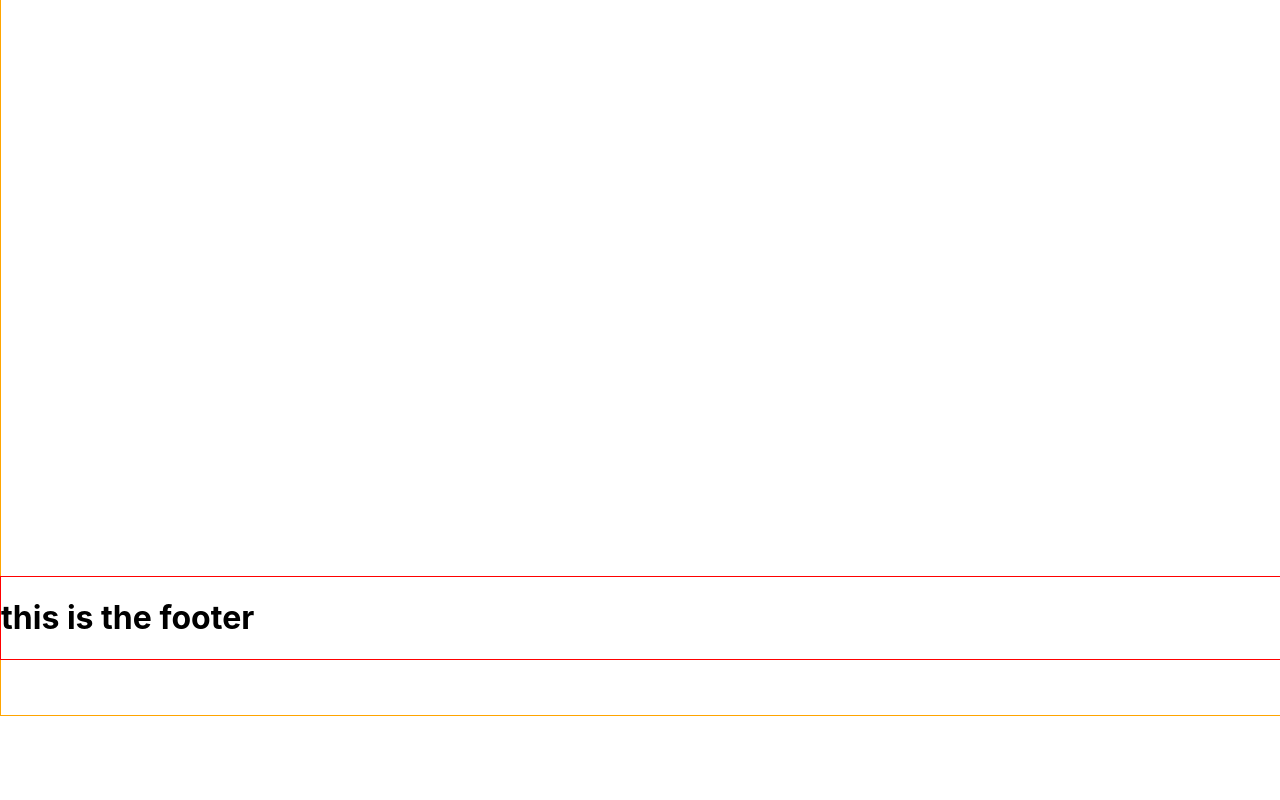
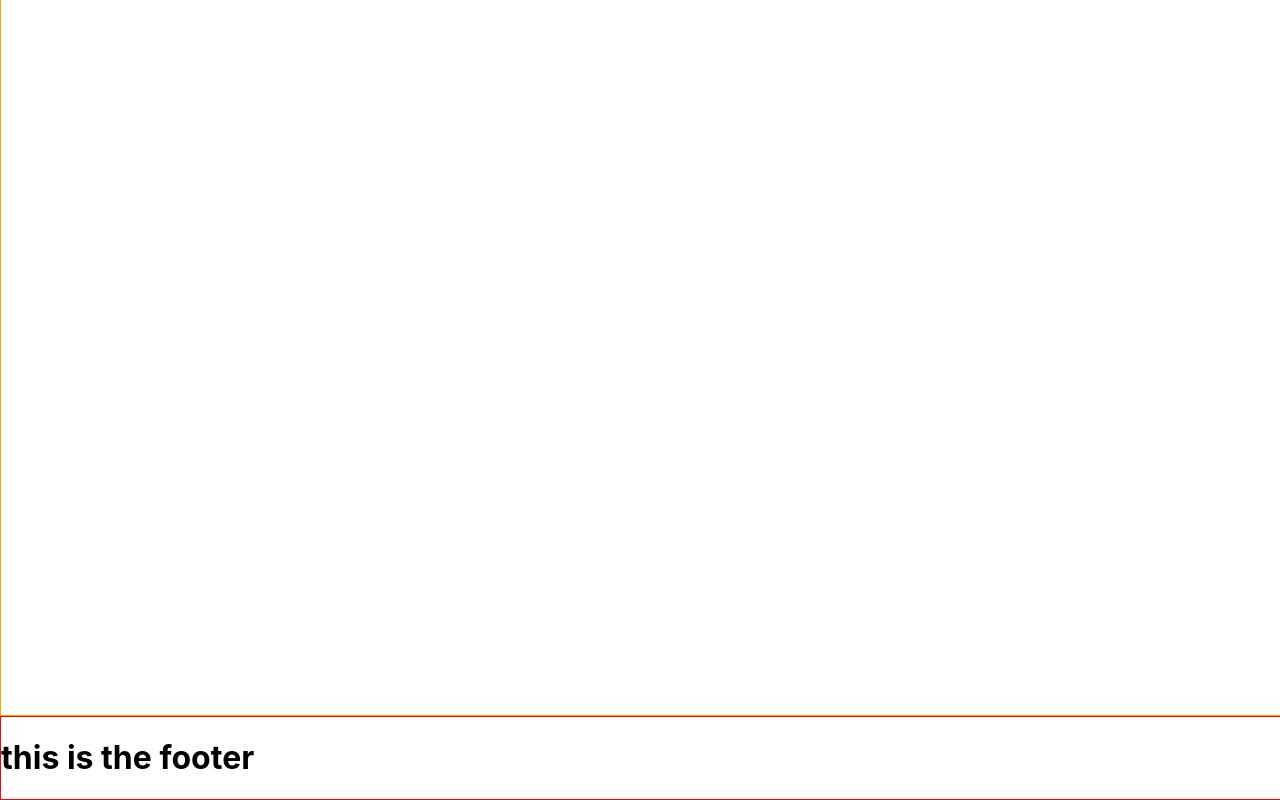
Before and after one commit to gdelv/jordanFrontend, a React (Create React App) app: page / in a window 1280 px wide. Shown: the part 415-1215 px from the top of the page. Before the commit the page ends 1131 px from the top, so only its background shows below. Built offline with nearby package versions, Linux system fonts and the light colour scheme.

Commit message:
modified footer positioning

```diff
--- a/src/App.css
+++ b/src/App.css
@@ -13,7 +13,7 @@ footer {
   /* scroll: none; */
   height: fit-content;
   width: 100%;
-  bottom: -120px;
+  bottom: -260px;
   border: 1px solid red;
 }
 
```
